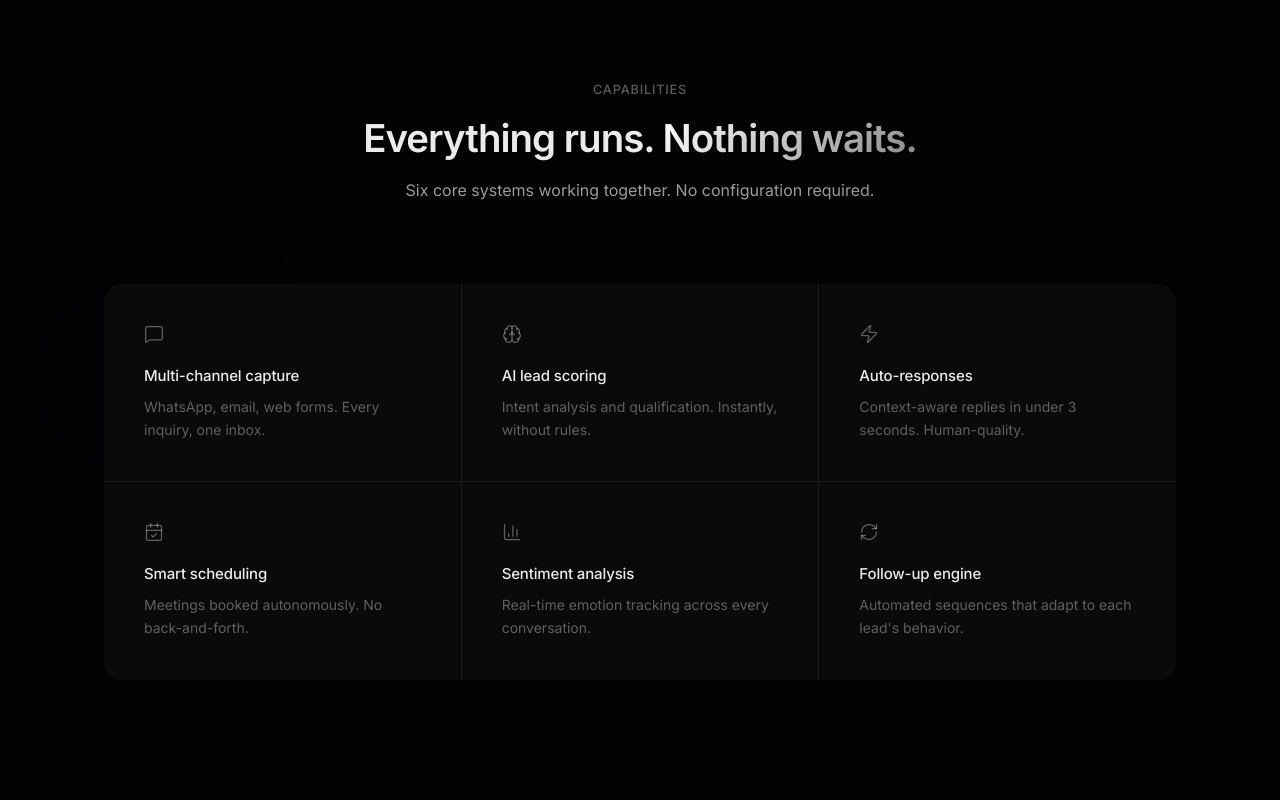
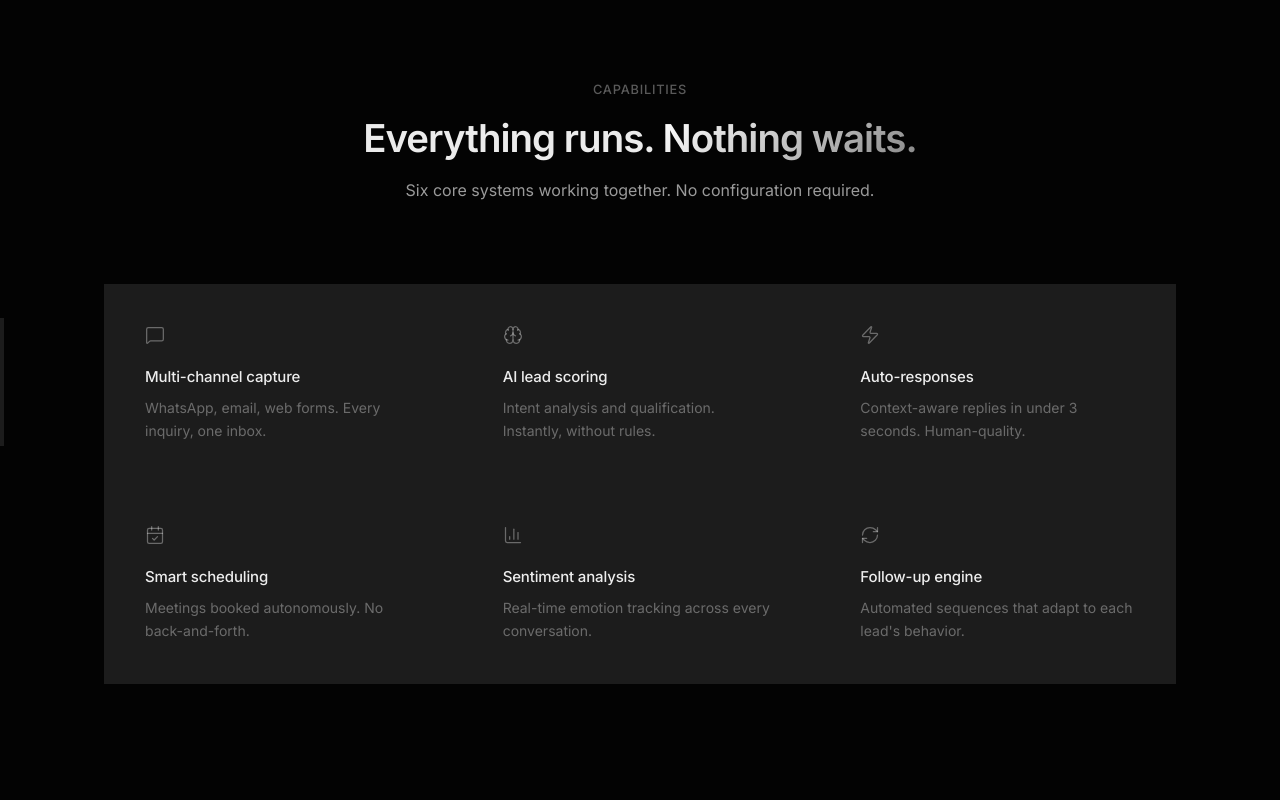
Before and after one commit to Ankit-singh-dot/AI_ASSI, a Next.js app: page / in a window 1280 px wide. Shown: the part 1440-2240 px from the top of the page. Built offline with nearby package versions, Linux system fonts and the light colour scheme.

Commit message:
feature_ltsx

```diff
--- a/app/components/landing/Features.tsx
+++ b/app/components/landing/Features.tsx
@@ -51,17 +51,8 @@ export default function Features() {
 
     return (
         <section id="features" ref={ref} className="section relative">
-            {/* Ambient */}
-            <div
-                className="ambient-glow animate-glow-pulse"
-                style={{
-                    width: "500px",
-                    height: "500px",
-                    top: "20%",
-                    left: "-10%",
-                    background: "radial-gradient(circle, rgba(99,102,241,0.05), transparent 70%)",
-                }}
-            />
+            {/* Sharp ambient structural line */}
+            <div className="absolute left-0 top-1/2 w-1 h-32 bg-white/10 -translate-y-1/2" />
 
             <div className="container-wide relative z-10">
                 {/* Header */}
@@ -85,22 +76,18 @@ export default function Features() {
 
                 {/* Grid */}
                 <div
-                    className="grid grid-cols-1 md:grid-cols-2 lg:grid-cols-3 gap-px"
-                    style={{ background: "var(--border)", borderRadius: "var(--radius-xl)", overflow: "hidden" }}
+                    className="grid grid-cols-1 md:grid-cols-2 lg:grid-cols-3 gap-px bg-white/10"
                 >
                     {features.map((f, i) => (
                         <div
                             key={f.title}
-                            className="p-8 md:p-10 transition-all"
+                            className="p-8 md:p-10 transition-all bg-void border-[0.5px] border-transparent hover:border-white/10"
                             style={{
                                 opacity: visible ? 1 : 0,
                                 transform: visible ? "translateY(0)" : "translateY(20px)",
                                 transitionDuration: "0.7s",
                                 transitionDelay: `${i * 80}ms`,
-                                background: "var(--bg-primary)",
                             }}
-                            onMouseEnter={(e) => (e.currentTarget.style.background = "var(--bg-surface)")}
-                            onMouseLeave={(e) => (e.currentTarget.style.background = "var(--bg-primary)")}
                         >
                             <f.icon
                                 className="w-5 h-5 mb-5"
```
